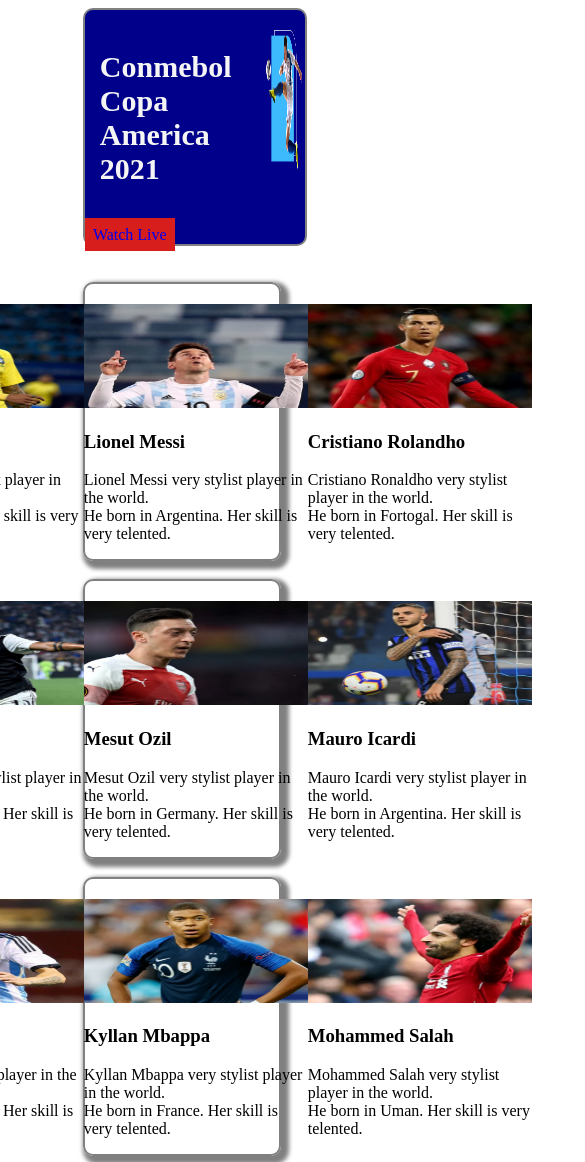
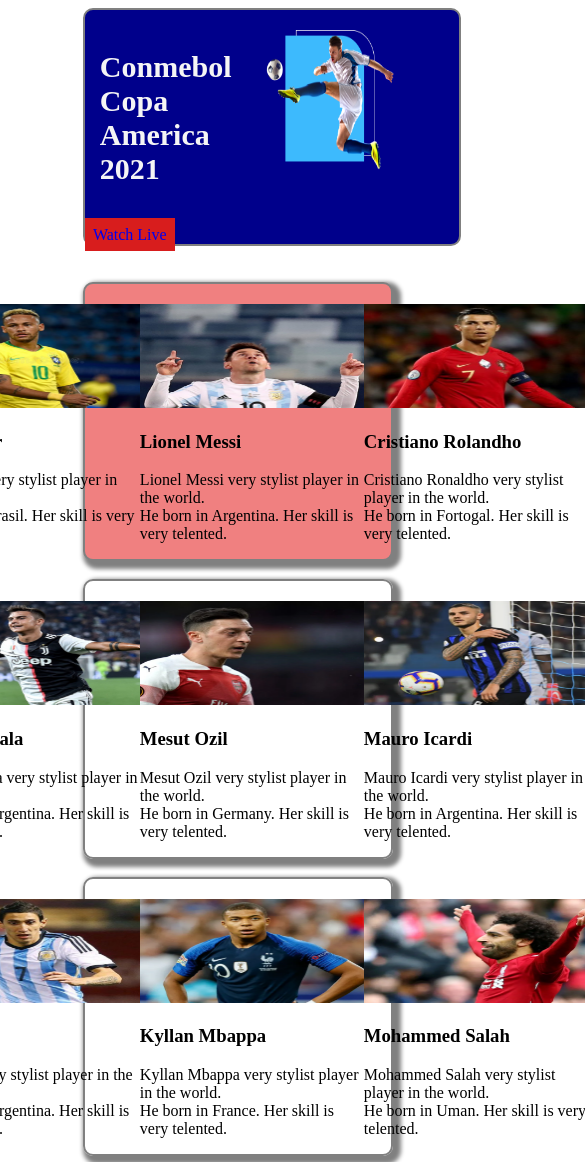
Before and after one commit to TasnimRidoy/Responsive-football-website, a plain HTML site: page index.html in a window 390 px wide. Shown: the top 1162 px of the page, 585 px wide, since content can reach past the window. Drawn offline with Linux system fonts and the light colour scheme.

Commit message:
first commit

```diff
--- a/style.css
+++ b/style.css
@@ -30,6 +30,7 @@ h1{
     height: 60%;
 }
 /* players */
+
 .bangladesh{
     width: 50%;
     margin-left: 20%;
@@ -88,7 +89,30 @@ h2{
     font-size: 200%;
     color: indigo;
 }
-.oo img{
-    width: 110px;
-    height: 100px;
+/* media queries
+---------------*/
+
+
+/* mobile device
+-------------- */
+@media only screen and (max-width:688px){
+   .amr{
+    width: 100%;
+   }
+   .blog{
+       display: none;
+   }
+   .bangladesh{
+       background-color: lightcoral;
+       grid-template-columns: repeat(1, 1fr);
+       width: 80%;
+   }
+   .bangladesh2{
+       grid-template-columns: repeat(1, 1fr);
+       width: 80%;
+   }
+   .bangladesh3{
+       grid-template-columns: repeat(1, 1fr);
+       width: 80%;
+   }
 }
```
